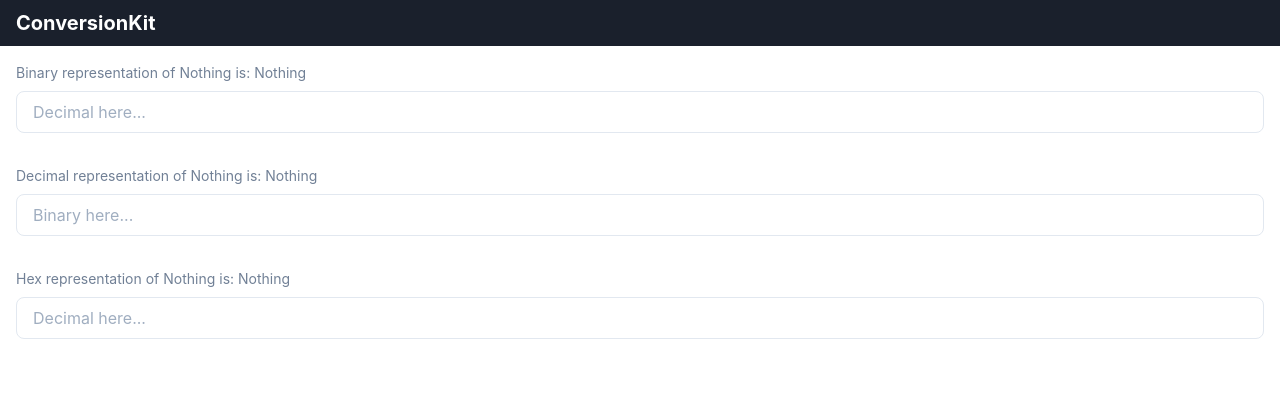
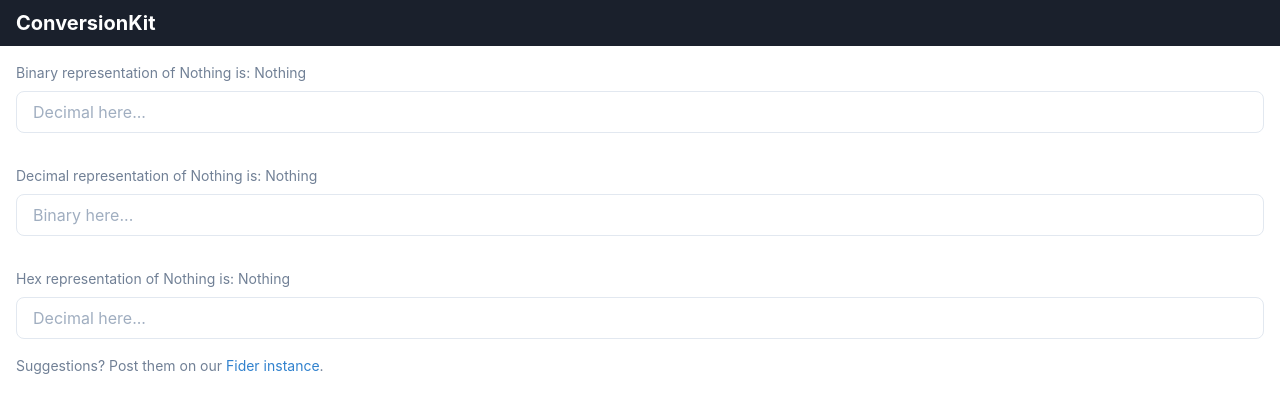
Before and after one commit to plusreed/conversionkit, a React (Create React App) app: page / in a window 1280 px wide. Shown: the top 412 px of the page. Built offline with nearby package versions, Linux system fonts and the light colour scheme.

Commit message:
Add link to the CK Fider.

```diff
--- a/src/app/pages/index.jsx
+++ b/src/app/pages/index.jsx
@@ -13,6 +13,9 @@ const Index = () => (
         <Dec2Bin />
         <Bin2Dec />
         <Dec2Hex />
+        <div className="pl-4 font-normal text-sm text-gray-600">
+            <p>Suggestions? Post them on our <a href="//ckfider.herokuapp.com" className="text-blue-600">Fider instance</a>.</p>
+        </div>
     </Suspense>
 );
 
```
